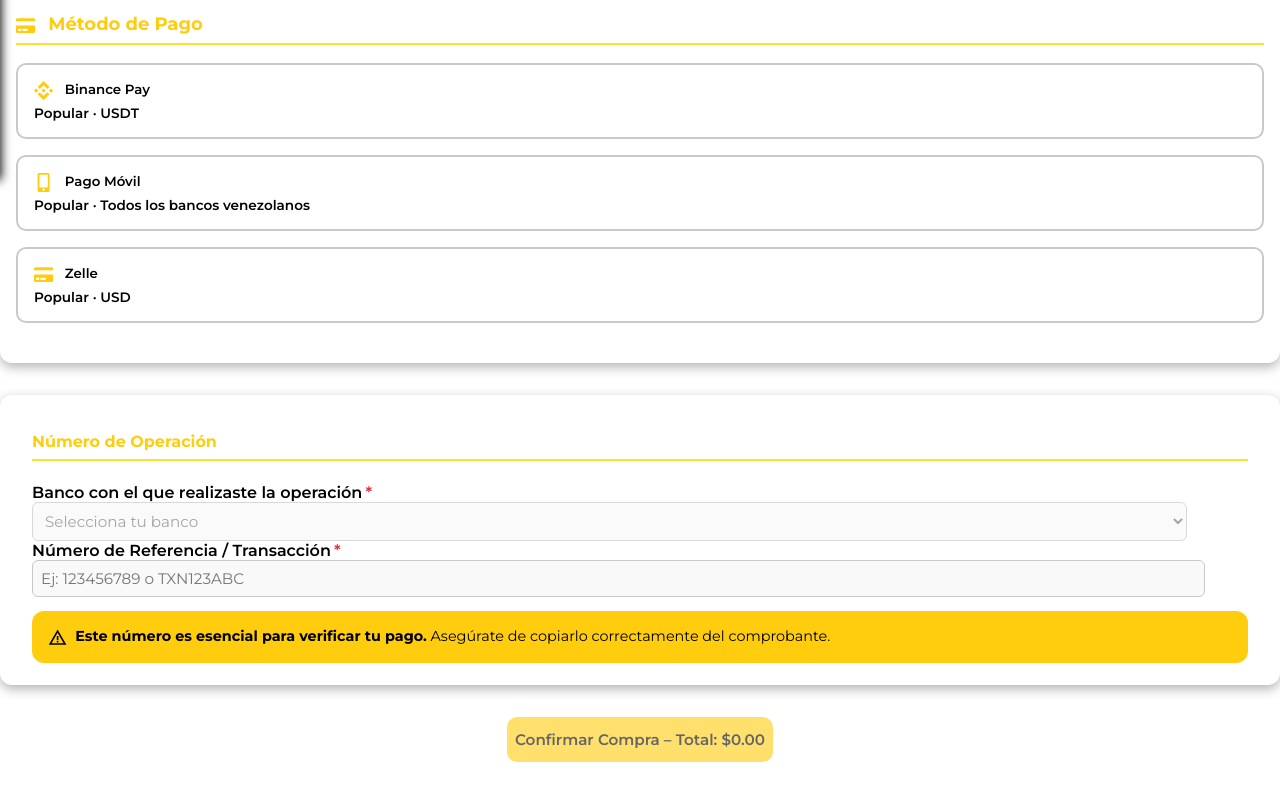
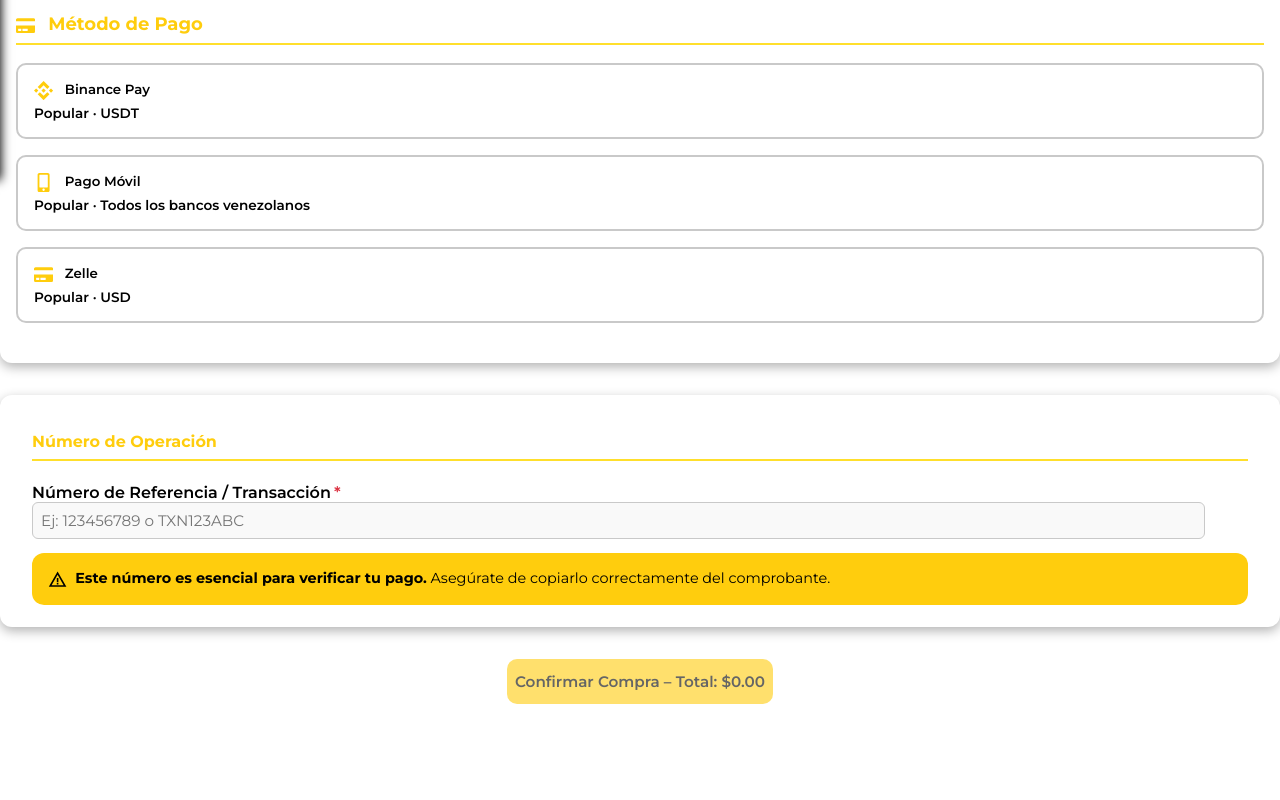
Before and after one commit to WalStar29/Numero-Dorado-Club, a Next.js app: page /checkout in a window 1280 px wide. Shown: the part 668-1468 px from the top of the page. After the commit the page ends 1420 px from the top, so only its background shows below. Built offline with nearby package versions, Linux system fonts and the light colour scheme.

Commit message:
ajuste de input

```diff
--- a/src/app/checkout/page.tsx
+++ b/src/app/checkout/page.tsx
@@ -285,6 +285,8 @@
 
       <div className="referencia-pago" style={{ marginTop: '2rem' }}>
         <h4 className="titulo-dorado">Número de Operación</h4>
+
+        {metodoPago === 'movil' && (
           <div className="campo-banco-operacion">
             <label htmlFor="bancoOperacion" className="label-referencia">
               Banco con el que realizaste la operación <span className="requerido">*</span>
@@ -296,7 +298,6 @@
               onChange={(e) => setBancoOperacion(e.target.value)}
               required
               className="select-banco"
-            disabled={metodoPago !== 'movil'}
             >
               <option value="">Selecciona tu banco</option>
               <option value="0102 - Banco de Venezuela">0102 - Banco de Venezuela</option>
@@ -323,6 +324,8 @@
               <option value="0146 - Banco Industrial de Venezuela">0146 - Banco Industrial de Venezuela</option>
             </select>
           </div>
+        )}
+
         <label htmlFor="referencia" className="label-referencia">
           Número de Referencia / Transacción <span className="requerido">*</span>
         </label>
```
Lines whose indentation alone changed are shown as unchanged.
